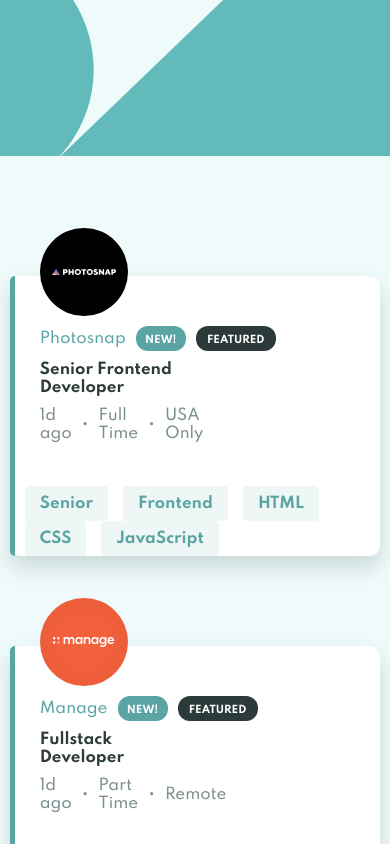
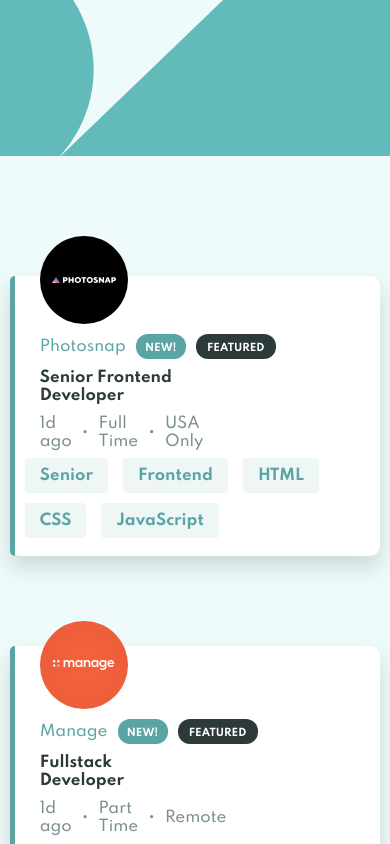
Before and after one commit to carloscasciano/static-jobs-listing, a React (Create React App) app: page / in a window 390 px wide. Shown: the top 844 px of the page. Built offline with nearby package versions, Linux system fonts and the light colour scheme.

Commit message:
Add final adjustments to media query layout

```diff
--- a/src/components/jobPost/jobPostStyles.js
+++ b/src/components/jobPost/jobPostStyles.js
@@ -1,5 +1,5 @@
 import styled from "styled-components";
-const mediaShift = "733px";
+const mediaShift = "600px";
 
 export const JobPostDashboardContainer = styled.div`
   width: 100%;
@@ -24,13 +24,14 @@ export const JobPostContainer = styled.div`
   @media (max-width: ${mediaShift}) {
     width: 95%;
     flex-direction: column;
+    justify-content: space-evenly;
     height: 280px;
     margin: 45px 0 45px 0;
   }
 
   .featuredBar {
     position: absolute;
-    height: 100%;
+    height: 155px;
     width: 5px;
     overflow: hidden;
     background-color: hsl(180, 29%, 50%);
@@ -68,7 +69,9 @@ export const TabletsContainer = styled.div`
     height: auto;
     width: 100%;
     justify-content: flex-start;
+    align-items: flex-start;
     padding: 0;
+    margin-top: 10px;
   }
 `;
 
--- a/src/components/tablet/tabletsStyles.js
+++ b/src/components/tablet/tabletsStyles.js
@@ -45,6 +45,7 @@ export const FilterTabletContainer = styled.div`
     background-color: hsl(180, 31%, 95%);
     color: hsl(180, 29%, 50%);
     font-weight: 700;
+    margin-bottom: 10px;
 
     :hover {
       cursor: pointer;
```
